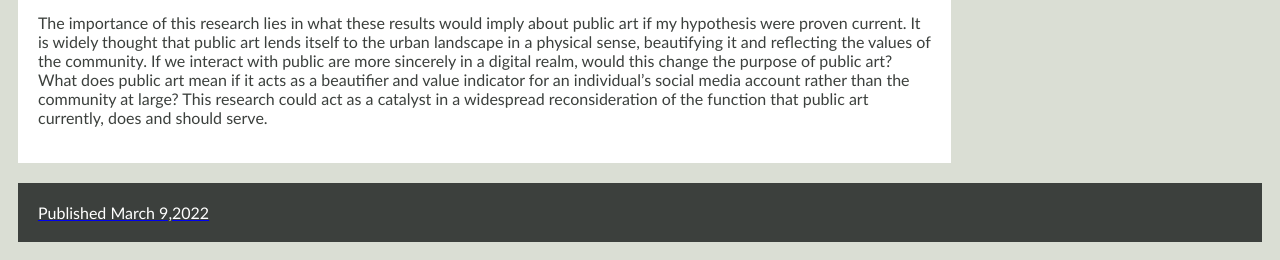
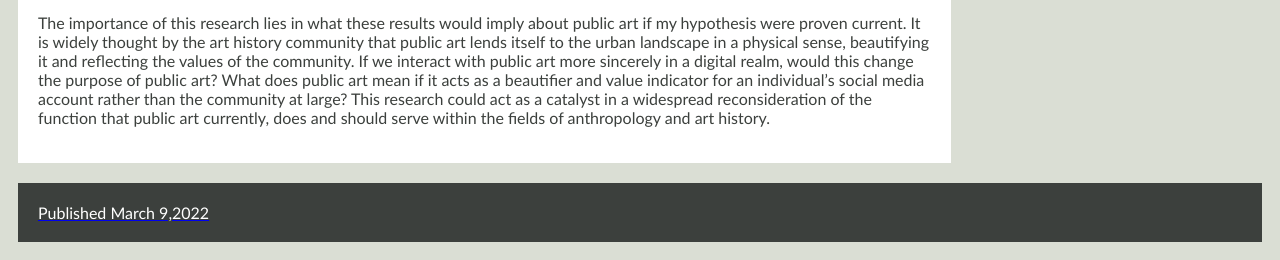
Before and after one commit to lauragraceh/Significance, a plain HTML site: page index.html in a window 1280 px wide. Shown: the part 740-1000 px from the top of the page. Drawn offline with Linux system fonts and the light colour scheme.

Commit message:
Update index.html

```diff
--- a/index.html
+++ b/index.html
@@ -197,7 +197,7 @@ li.dropdown {
     <div class="card">
       <h2>The Significance of This Project</h2>
       <img src=https://mapio.net/images-p/8558833.jpg width="512" height="341.5">
-      <p>The importance of this research lies in what these results would imply about public art if my hypothesis were proven current. It is widely thought that public art lends itself to the urban landscape in a physical sense, beautifying it and reflecting the values of the community. If we interact with public are more sincerely in a digital realm, would this change the purpose of public art? What does public art mean if it acts as a beautifier and value indicator for an individual’s social media account rather than the community at large? This research could act as a catalyst in a widespread reconsideration of the function that public art currently, does and should serve. </p>
+      <p>The importance of this research lies in what these results would imply about public art if my hypothesis were proven current. It is widely thought by the art history community that public art lends itself to the urban landscape in a physical sense, beautifying it and reflecting the values of the community. If we interact with public art more sincerely in a digital realm, would this change the purpose of public art? What does public art mean if it acts as a beautifier and value indicator for an individual’s social media account rather than the community at large? This research could act as a catalyst in a widespread reconsideration of the function that public art currently, does and should serve within the fields of anthropology and art history. </p>
     </div>
   </div>
   <div class="rightcolumn">
```
